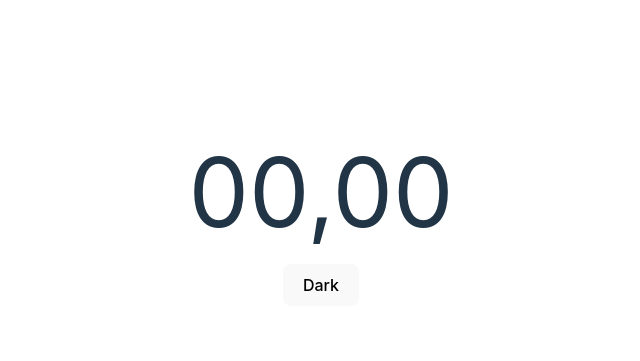
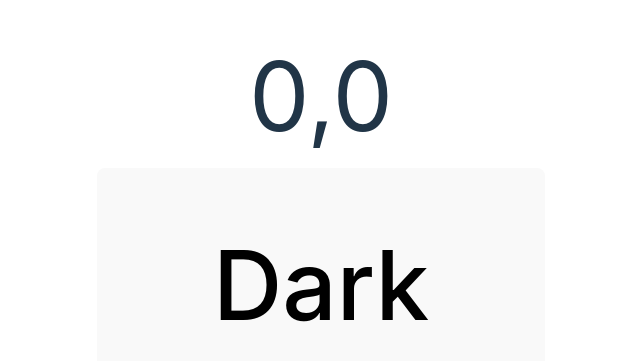
Before and after one commit to danielpolov/Crubiks-timer, a React (Vite) app in the folder client/: page / in a window 1280 px wide. Shown: the part 187-548 px from the top of the page, without its empty margins (319-959 px from the left). Built offline with nearby package versions, Linux system fonts and the light colour scheme.

Commit message:
Added keyboard event listener

```diff
--- a/client/src/App.jsx
+++ b/client/src/App.jsx
@@ -1,12 +1,10 @@
 import './App.css'
 import DisplayTimer from './Components/DisplayTimer';
-import Button from 'react-bootstrap/Button';
 
 function App() {
   return (
     <>
       <DisplayTimer />
-      <Button variant='dark'>Dark</Button>{' '}
     </>
   )
 }
--- a/client/src/Components/DisplayTimer.jsx
+++ b/client/src/Components/DisplayTimer.jsx
@@ -1,8 +1,44 @@
-import React from 'react';
+import React, { useState, useRef, useEffect } from 'react';
+import Button from 'react-bootstrap/Button';
+
+let defaultTimerValues = {
+    started: false,
+    minutes: 0,
+    seconds: 0,
+    miliseconds: 0
+}
 
 const DisplayTimer = () =>{
+    const [timerValues, setValues] = useState(defaultTimerValues);
+
+    const toggleStopStartTimer = () =>{
+        timerValues.started ? setValues({...timerValues, started: false}) :
+        setValues({...timerValues, started: true});
+        console.log(timerValues);
+    }
+
+    useEffect(() => {
+        const keyDownHandler = event => {
+            console.log('User pressed: ', event.key);
+
+            if (event.keyCode === 32) {
+                event.preventDefault();
+
+                toggleStopStartTimer();
+            }
+        };
+
+        document.addEventListener('keydown', keyDownHandler);
+
+        return () => {
+            document.removeEventListener('keydown', keyDownHandler);
+        };
+    }, [timerValues, toggleStopStartTimer]);
+
     return <div className='display-timer'>
-        00,00
+        {timerValues.seconds},{timerValues.miliseconds}
+        <br />
+        <Button variant='dark' onClick={toggleStopStartTimer}>Dark</Button>{' '}
     </div>
 }
 
```
